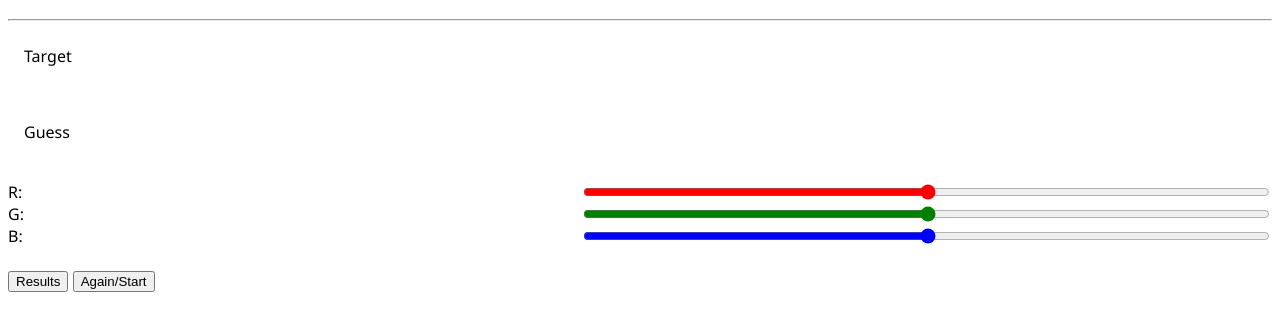
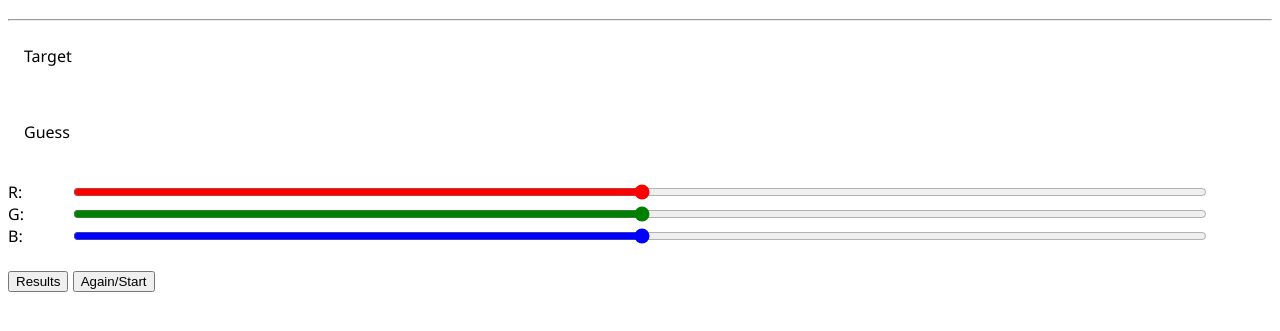
Before and after one commit to danesh-418/color-picker-game, a plain HTML site: page index.html in a window 1280 px wide. Shown: the part 67-398 px from the top of the page. Drawn offline with Linux system fonts and the light colour scheme.

Commit message:
Adjust grid layout in container style

```diff
--- a/style.css
+++ b/style.css
@@ -7,7 +7,7 @@ body {
 }
 .container {
     display: grid;
-    grid-template-columns: auto auto;
+    grid-template-columns: 5% 90%;
 }
 #r {
     accent-color: red;
```
